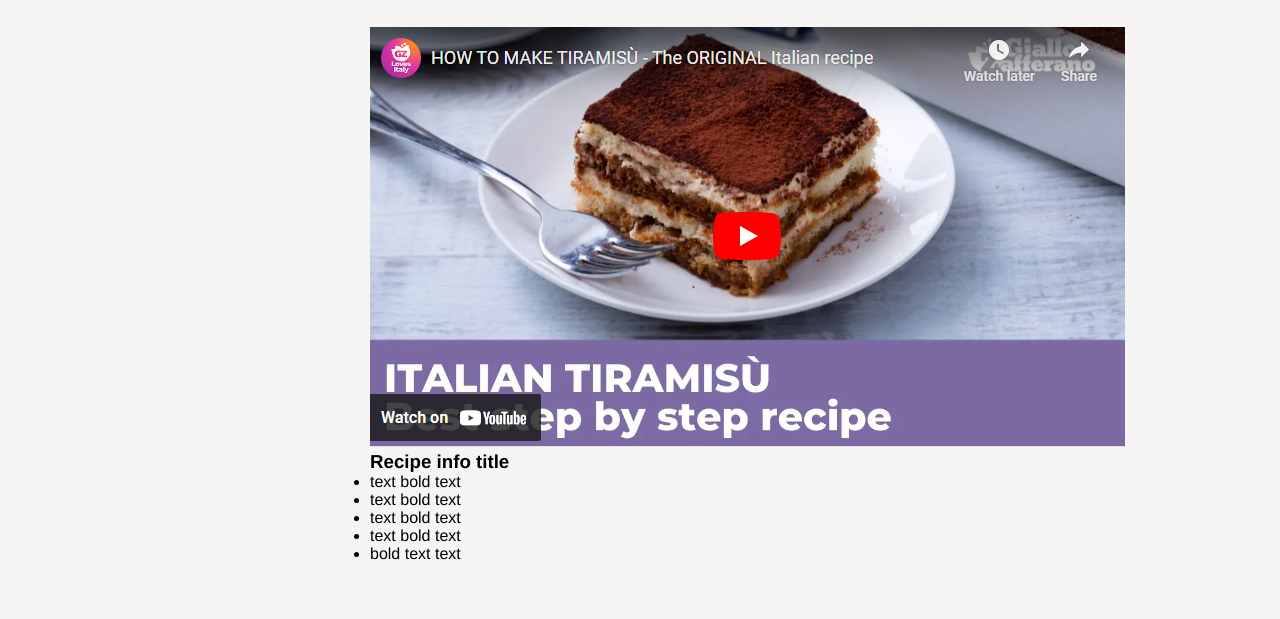
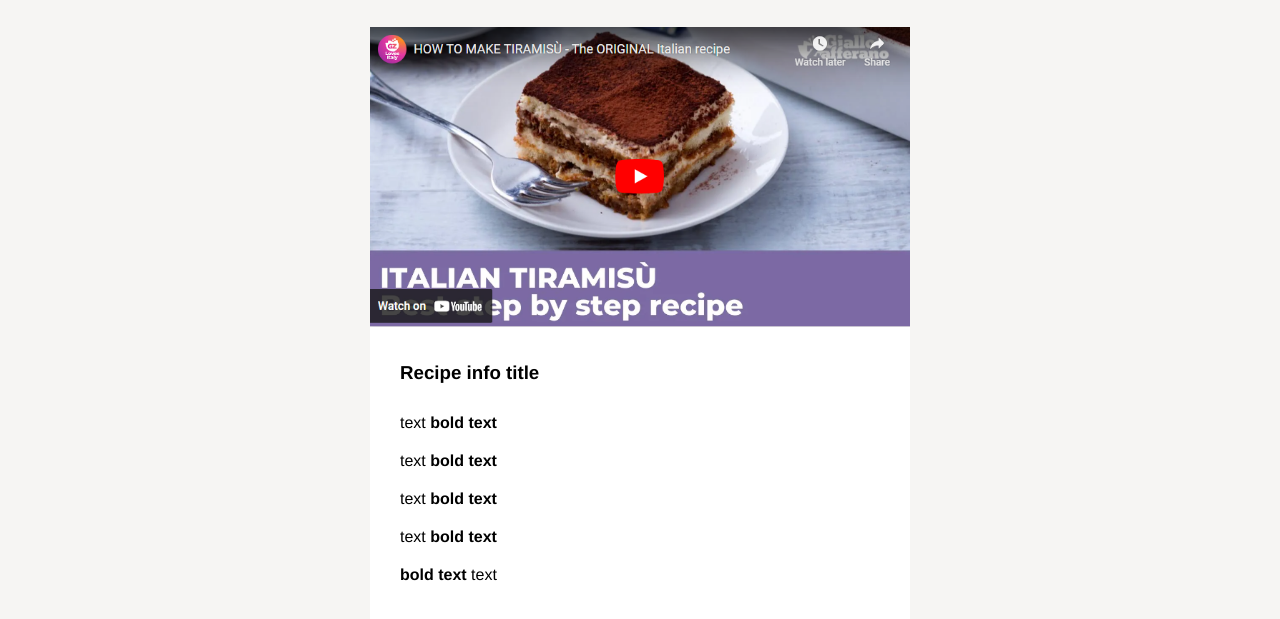
Before and after one commit to MattiaZecchinato/htmlcss-responsive-layout, a plain HTML site: page index.html in a window 1280 px wide. Shown: the part 265-884 px from the top of the page. Drawn offline with Linux system fonts and the light colour scheme.

Commit message:
style: add recipe highlight container style

```diff
--- a/css/style.css
+++ b/css/style.css
@@ -27,6 +27,11 @@ h2 {
     margin-bottom: 20px;
 }
 
+h3 {
+
+    margin-bottom: 30px;
+}
+
 .text-center {
 
     text-align: center;
@@ -35,6 +40,16 @@ h2 {
 .text-uppercase {
 
     text-transform: uppercase;
+}
+
+.hidden-text {
+
+    display: none;
+}
+
+.bold-text {
+
+    font-weight: bold;
 }
 
 /********
@@ -62,10 +77,26 @@ main {
     margin-bottom: 10px;
 }
 
-/* recipe name */
-.hidden-text {
+/*** recipe highlight container ***/
 
-    display: none;
+.recipe-highlight-container img {
+
+    width: 100%;
+    display: block;
+}
+
+.recipe-info-container {
+
+    background-color: #FFFFFF;
+    padding: 35px 30px 50px;
+}
+
+.recipe-info-container ul {
+
+    list-style-type: none;
+    display: flex;
+    flex-direction: column;
+    gap: 20px;
 }
 
 /********
```
